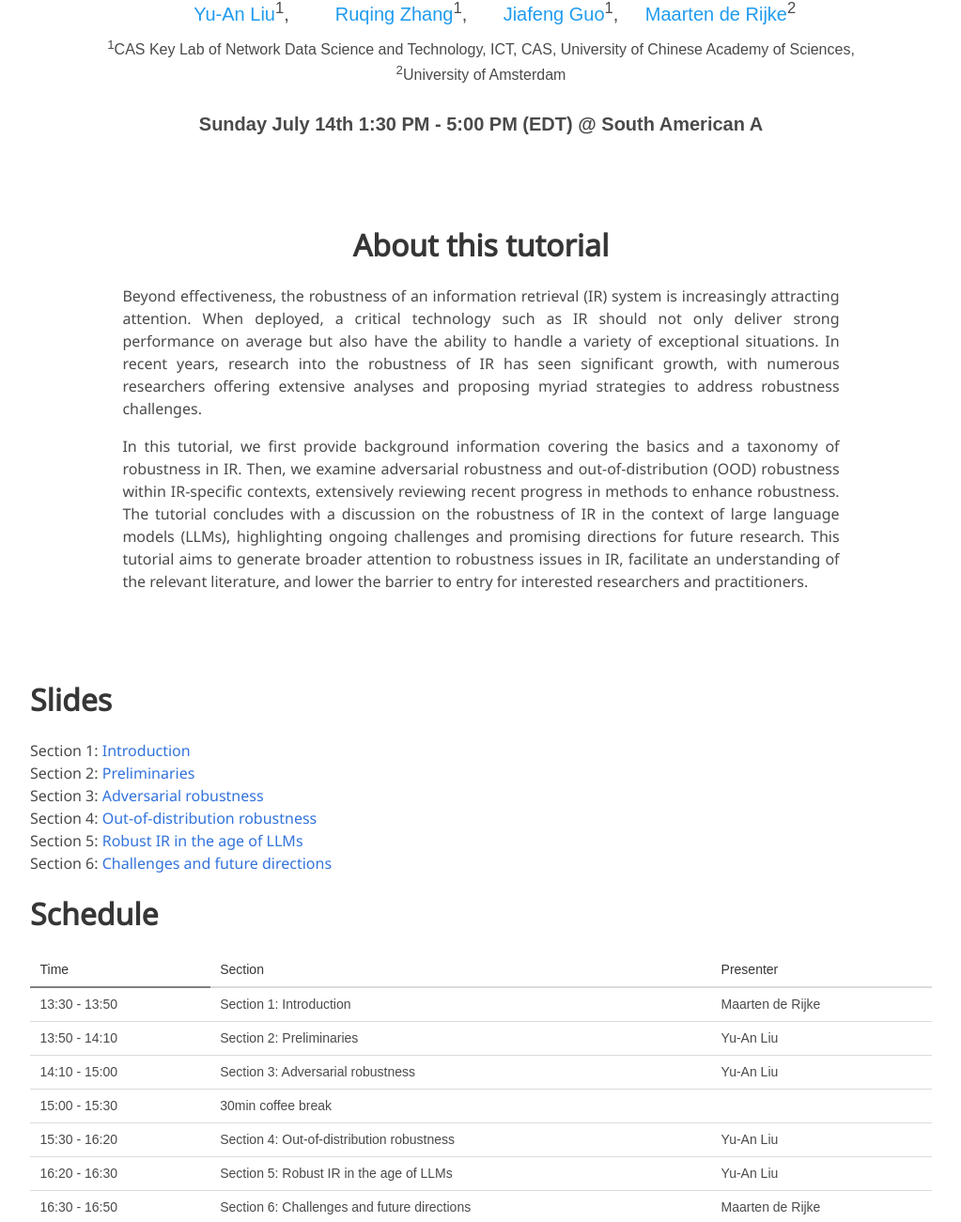
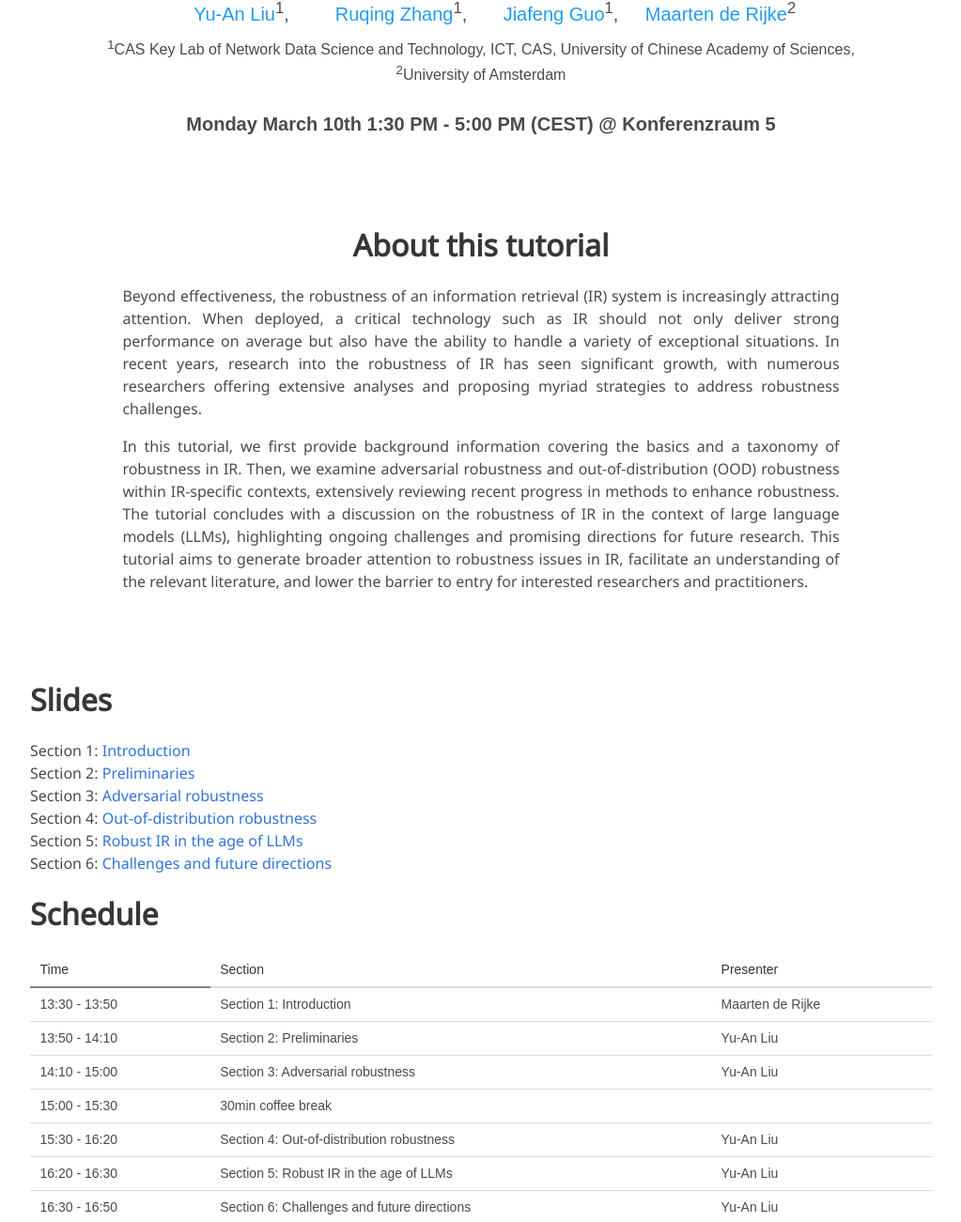
Before and after one commit to WSDM2025-Robust-Information-Retrieval/WSDM2025-Robust-Information-Retrieval.github.io, a plain HTML site: page index.html in a window 1280 px wide. Shown: the part 399-1700 px from the top of the page at 94% size, without its empty margins (128-1151 px from the left). Drawn offline with nearby package versions, Linux system fonts and the light colour scheme; some icons are missing; a web font is replaced by a local one.

Commit message:
Update index.html

```diff
--- a/index.html
+++ b/index.html
@@ -6,7 +6,7 @@
         content="Deformable Neural Radiance Fields creates free-viewpoint portraits (nerfies) from casually captured videos.">
   <meta name="keywords" content="Nerfies, D-NeRF, NeRF">
   <meta name="viewport" content="width=device-width, initial-scale=1">
-  <title>The SIGIR 2024 Tutorial: Robust Information Retrieval</title>
+  <title>The WSDM 2025 Tutorial: Robust Information Retrieval</title>
 
 
   <link href="https://fonts.googleapis.com/css?family=Google+Sans|Noto+Sans|Castoro"
@@ -76,7 +76,7 @@
           </div>
           <br />
           <div class="is-size-5 publication-authors">
-            <b>Sunday July 14th 1:30 PM - 5:00 PM (EDT) @ South American A </b>
+            <b>Monday March 10th 1:30 PM - 5:00 PM (CEST) @ Konferenzraum 5 </b>
           </div>
           <!-- <div class="is-size-5 publication-authors">
             Zoom link available on <a href="https://underline.io/events/395/sessions?eventSessionId=15330&searchGroup=lecture" target="_blank">Underline</a>
@@ -197,7 +197,7 @@
             <tr>
               <td class="tg-0lax">16:30 - 16:50</td>
               <td class="tg-0lax">Section 6: Challenges and future directions</td>
-              <td class="tg-0lax">Maarten de Rijke</td>
+              <td class="tg-0lax">Yu-An Liu</td>
             </tr>
             <tr>
               <td class="tg-0lax">16:50 - 17:00</td>
```
